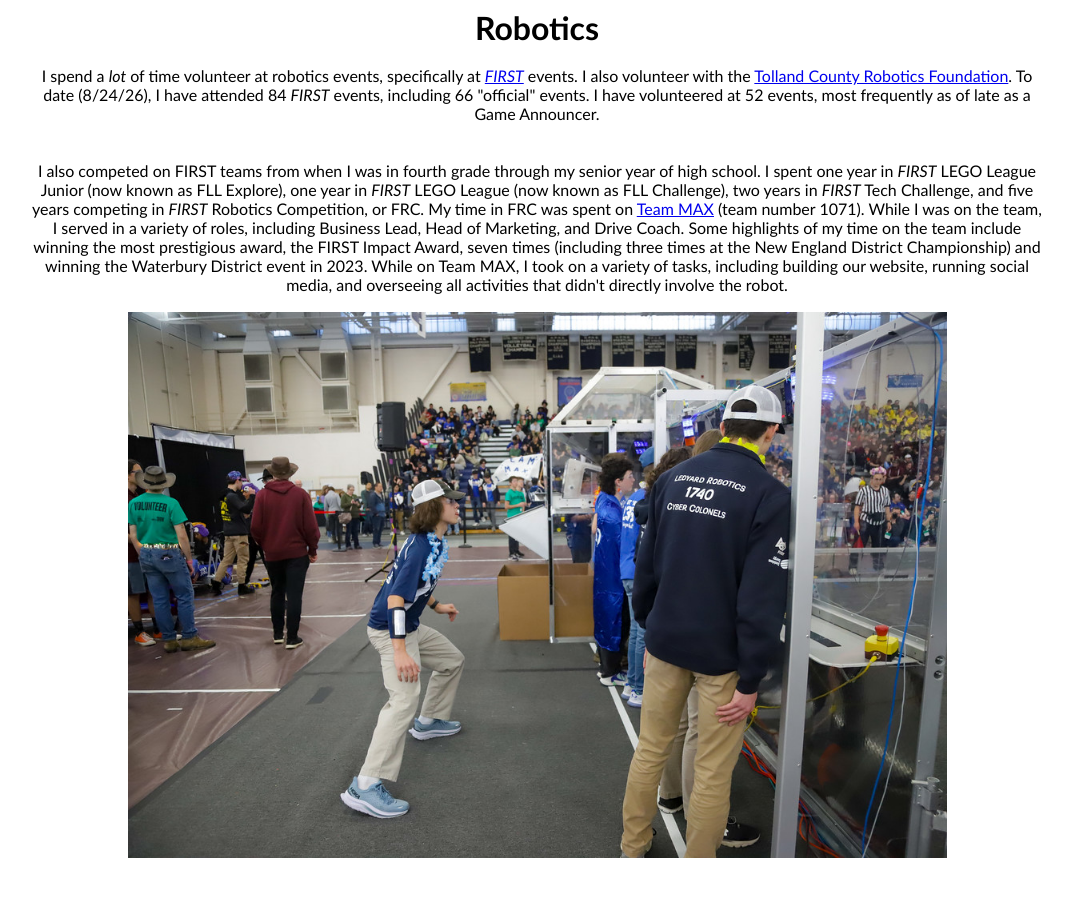
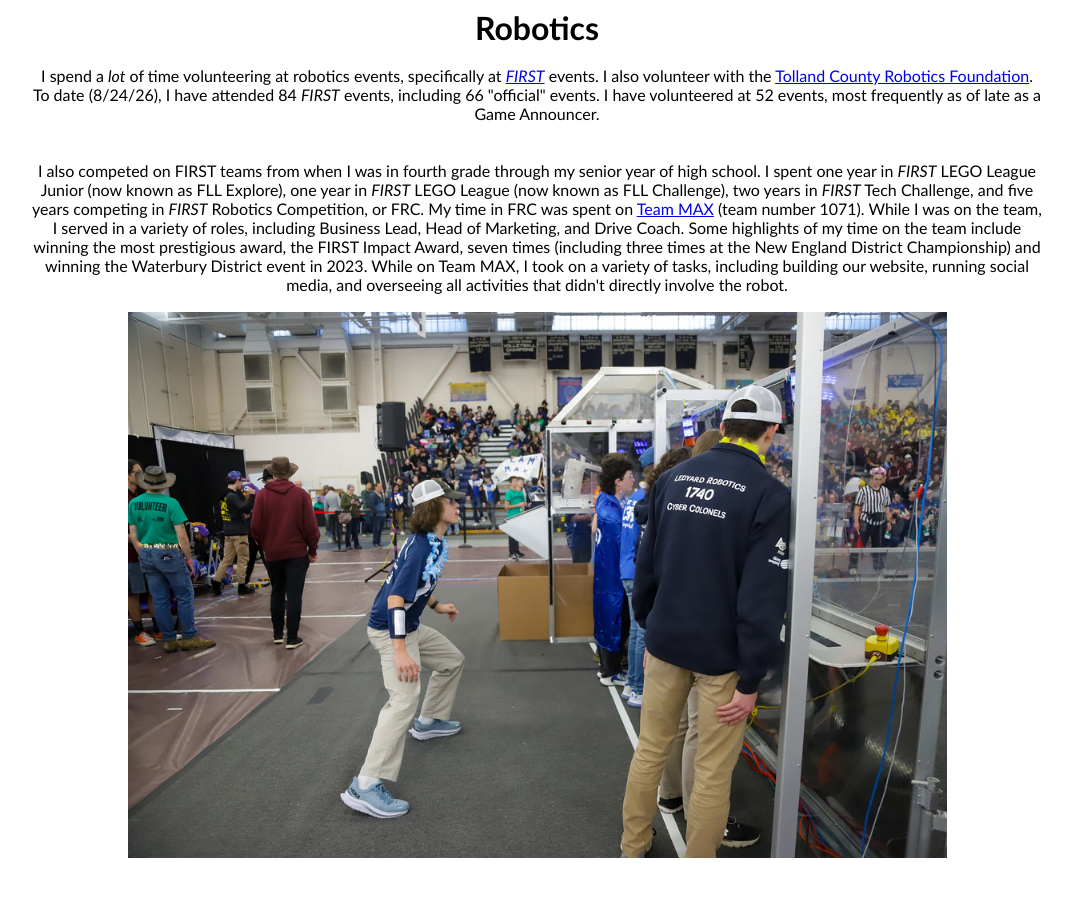
Before and after one commit to jt-pl/jt-pl.github.io, a Jekyll site: the page robotics.html, which Jekyll copies as it is, in a window 1280 px wide. Shown: the top 897 px of the page, without its empty margins (103-1175 px from the left). Built offline with Jekyll 4.4.1, drawn with Linux system fonts in a browser that asks for light colours.

Commit message:
Update robotics.html

```diff
--- a/robotics.html
+++ b/robotics.html
@@ -10,7 +10,7 @@
   <p></p>
   <h1>Robotics</h1>
 </div></center>
-<p align="center"><br>I spend a <i>lot</i> of time volunteer at robotics events, specifically at <a href="https://firstinspires.org" target="_blank"><i>FIRST</i></a> events. I also volunteer with the <a href = "https://tcrobotics.org" target="_blank">Tolland County Robotics Foundation</a>. To date (8/24/26), I have attended 84 <i>FIRST</i> events, including 66 "official" events. I have volunteered at 52 events, most frequently as of late as a Game Announcer.</p>
+<p align="center"><br>I spend a <i>lot</i> of time volunteering at robotics events, specifically at <a href="https://firstinspires.org" target="_blank"><i>FIRST</i></a> events. I also volunteer with the <a href = "https://tcrobotics.org" target="_blank">Tolland County Robotics Foundation</a>. To date (8/24/26), I have attended 84 <i>FIRST</i> events, including 66 "official" events. I have volunteered at 52 events, most frequently as of late as a Game Announcer.</p>
 
 <p align = "center"><br><br>I also competed on FIRST teams from when I was in fourth grade through my senior year of high school. I spent one year in <i>FIRST</i> LEGO League Junior (now known as FLL Explore), one year in <i>FIRST</i> LEGO League (now known as FLL Challenge), two years in <i>FIRST</i> Tech Challenge, and five years competing in <i>FIRST</i> Robotics Competition, or FRC. My time in FRC was spent on <a href = "https://max1071.org" target="_blank">Team MAX</a> (team number 1071). While I was on the team, I served in a variety of roles, including Business Lead, Head of Marketing, and Drive Coach. Some highlights of my time on the team include winning the most prestigious award, the FIRST Impact Award, seven times (including three times at the New England District Championship) and winning the Waterbury District event in 2023. While on Team MAX, I took on a variety of tasks, including building our website, running social media, and overseeing all activities that didn't directly involve the robot.</p>
 
```
